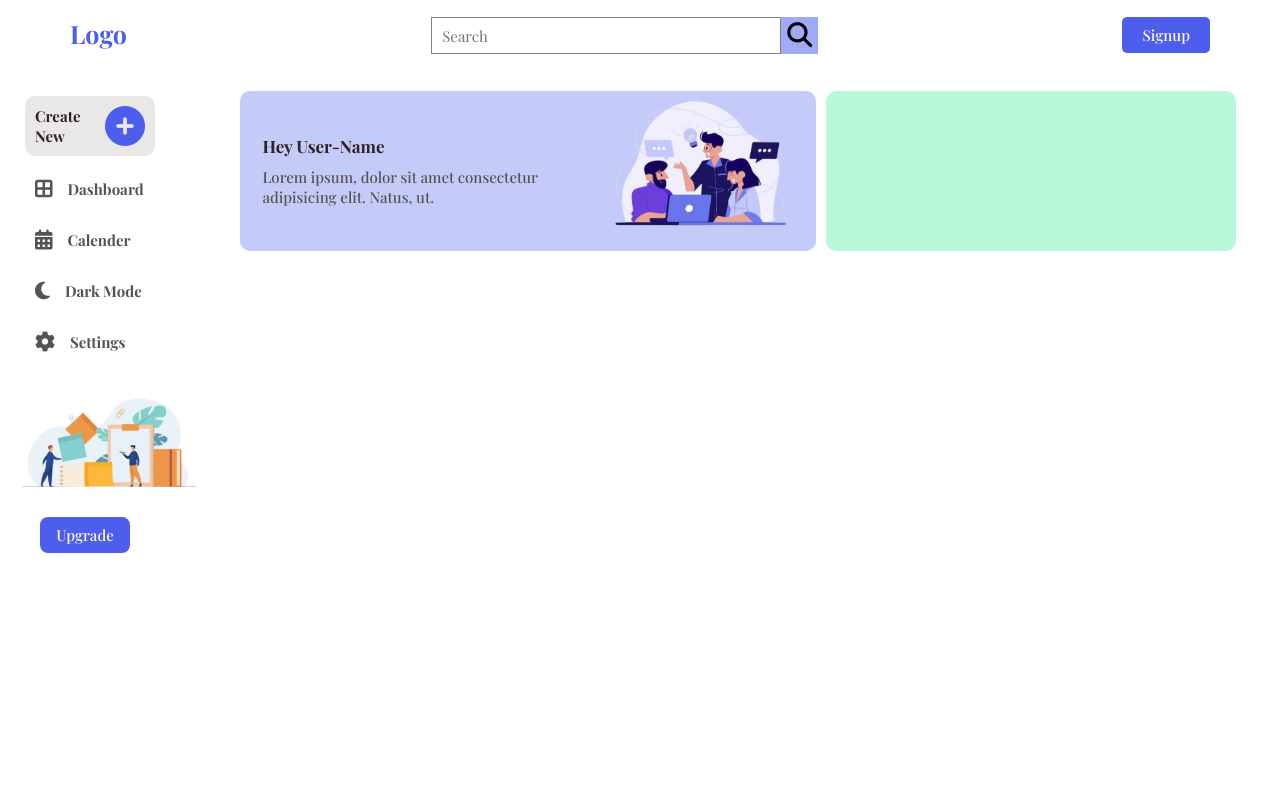
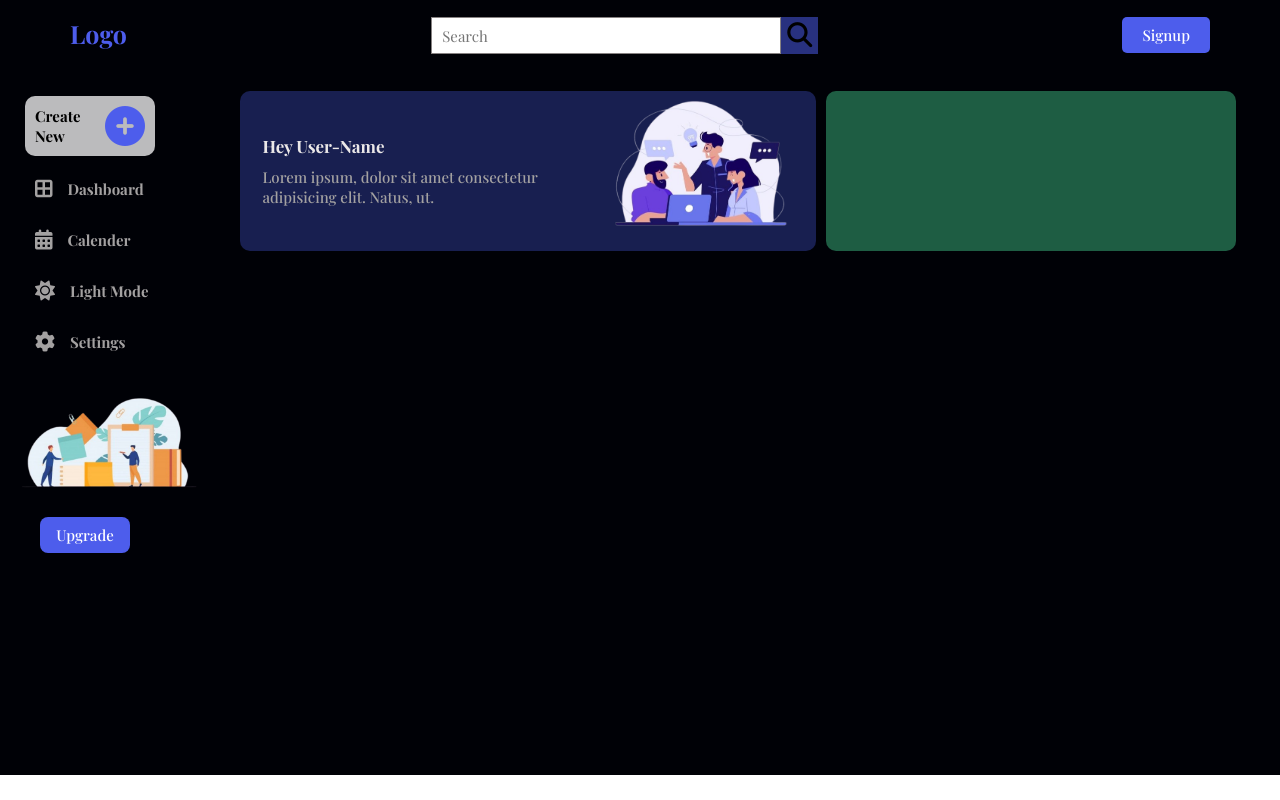
Before and after one commit to Khushi1524/Notes, a plain HTML site: page index.html in a window 1280 px wide. Both pictures are taken after a click on the element "Dark Mode". Drawn offline with nearby package versions, Linux system fonts and the light colour scheme; a web font is replaced by a local one.

Commit message:
implemented the night mode in the website

```diff
--- a/index.html
+++ b/index.html
@@ -50,8 +50,8 @@
                     <h4>Calender</h4>
                 </div>
 
-                <div class="options">
-                    <i id="mode" class="fa-solid fa-moon"></i>
+                <div id="mode" class="options">
+                    <i id="moon" class="fa-solid fa-moon"></i>
                     <h4>Dark Mode</h4>
                 </div>
 
@@ -112,6 +112,10 @@
             </form>
 
         </div>
+
+        <div class="calender">
+
+        </div>
 </body>
 </div>
 <script src="script.js"></script>
--- a/script.js
+++ b/script.js
@@ -35,11 +35,17 @@ addnote.addEventListener("click", (event) => {
   });
 });
 
-// const mode = document.querySelector('#mode')
-// const body = document.querySelector('body')
-// mode.addEventListener('click',(event)=>{
-//     body.style.backgroundColor = "black";
-// })
+const mode = document.querySelector('#mode')
+const body = document.querySelector('body')
+const moon = document.querySelector('#moon')
+mode.addEventListener('click',(event)=>{
+   document.body.classList.toggle("dark-theme");
+  if(body.classList.contains("dark-theme")){
+    mode.innerHTML = '<i class="fa-solid fa-sun"></i><h4>Light Mode<h4/>'
+  }else{
+    mode.innerHTML = '<i class="fa fa-moon"></i><h4>Dark Mode<h4/>'
+  }
+})
 
 //signup
 
--- a/style.scss
+++ b/style.scss
@@ -8,12 +8,27 @@
   font-family: "Playfair Display", sans-serif;
 }
 
+:root{
+  --primary-color : #fff;
+  --secondary-color :#2e2525;
+  --tertiary-color: #555454;
+  --add-bg :#dad5d58e;
+}
+
+.dark-theme{
+  --primary-color : #000106;
+  --secondary-color : #ebe8e8;
+  --tertiary-color: #a3a1a1;
+  --add-bg :#ffffffbb;
+}
+
 body::-webkit-scrollbar {
   display: none;
 }
 
 .main-container {
   position: relative;
+  background-color: var(--primary-color);
 
   .navbar {
     display: flex;
@@ -84,7 +99,7 @@ body::-webkit-scrollbar {
       padding: 25px;
 
       .add {
-        background: #dad5d58e;
+        background:var(--add-bg);
         display: flex;
         justify-content: center;
         align-items: center;
@@ -97,7 +112,7 @@ body::-webkit-scrollbar {
         h4 {
           font-size: 15px;
           font-weight: 700;
-          color: #2e2525;
+          color:2e2525;
         }
 
         i {
@@ -116,12 +131,12 @@ body::-webkit-scrollbar {
 
         i {
           font-size: 20px;
-          color: #555454;
+          color: var(--tertiary-color);
         }
 
         h4 {
           font-size: 15px;
-          color: #555454;
+          color:  var(--tertiary-color);
           font-weight: 700;
         }
       }
@@ -178,14 +193,14 @@ body::-webkit-scrollbar {
           .contentbx {
             h4 {
               font-size: 17px;
-              color: #2e2525;
+              color: var(--secondary-color);
               font-weight: 700;
               margin-bottom: 10px;
             }
 
             p {
               font-size: 15px;
-              color: #555454;
+              color:  var(--tertiary-color);
               font-weight: 500;
             }
           }
```
Also changed, not shown: style.css, 1 other file.
